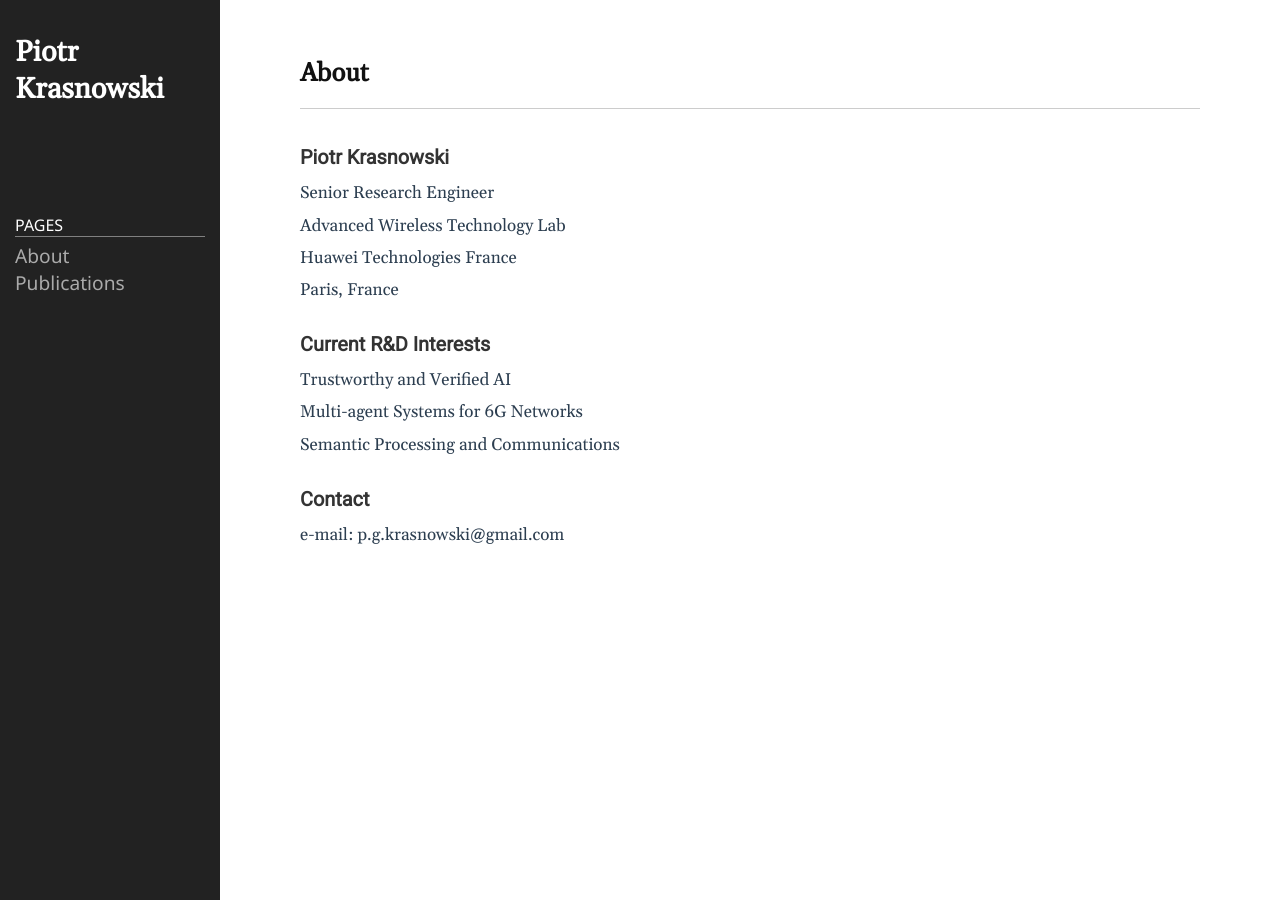
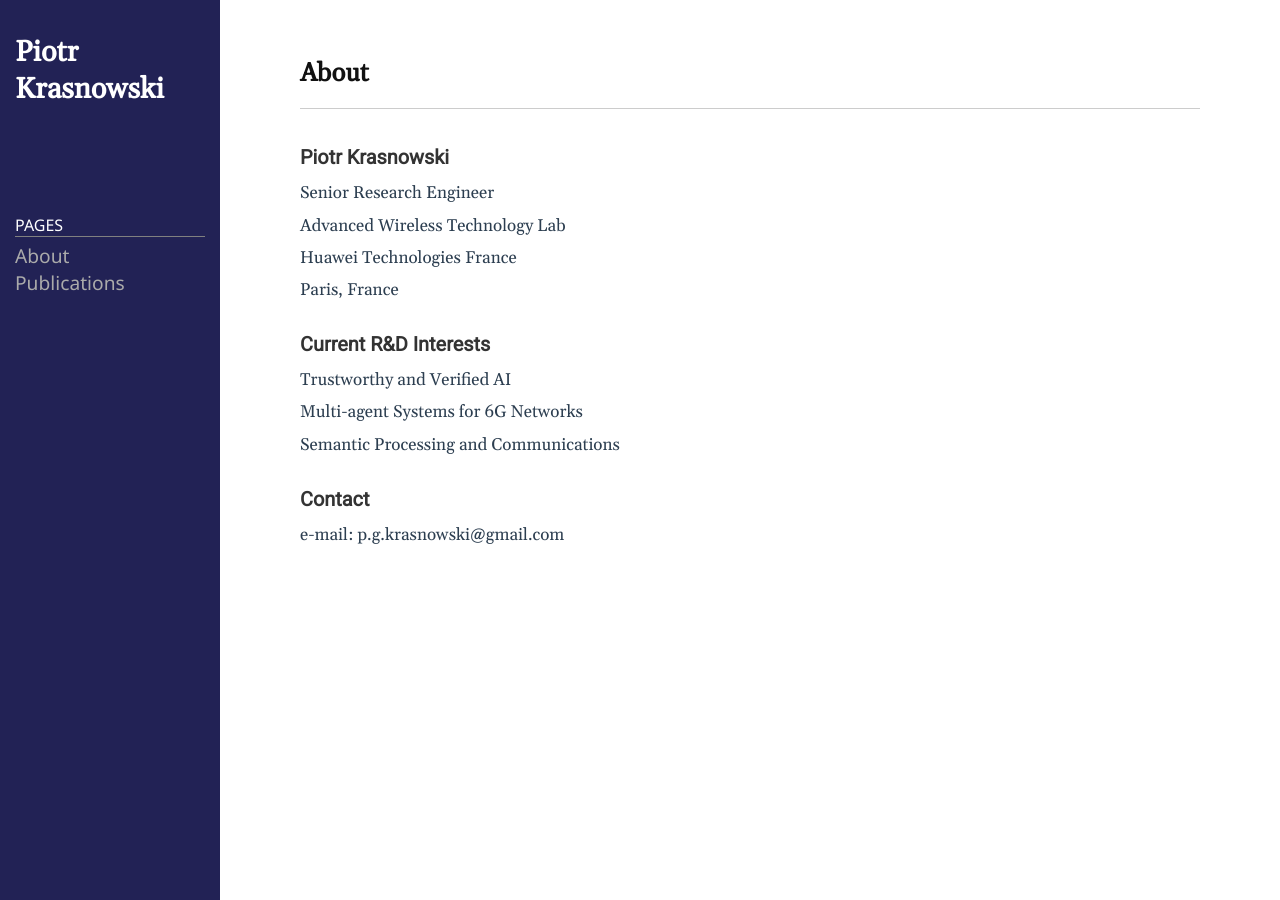
Before and after one commit to PiotrKrasnowski/piotrkrasnowski.github.io, a Jekyll site: the page built from About.md, in a window 1280 px wide. Built offline with Jekyll 4.4.1, drawn with Linux system fonts in a browser that asks for light colours.

Commit message:
Update style.css

```diff
--- a/public/css/style.css
+++ b/public/css/style.css
@@ -98,7 +98,7 @@ code {
 	flex: 0 0 220px;
 	padding: 15px;
 	z-index: 1;
-	background-color: #222;
+	background-color: #225;
 	color: #fff;
 }
 
```
